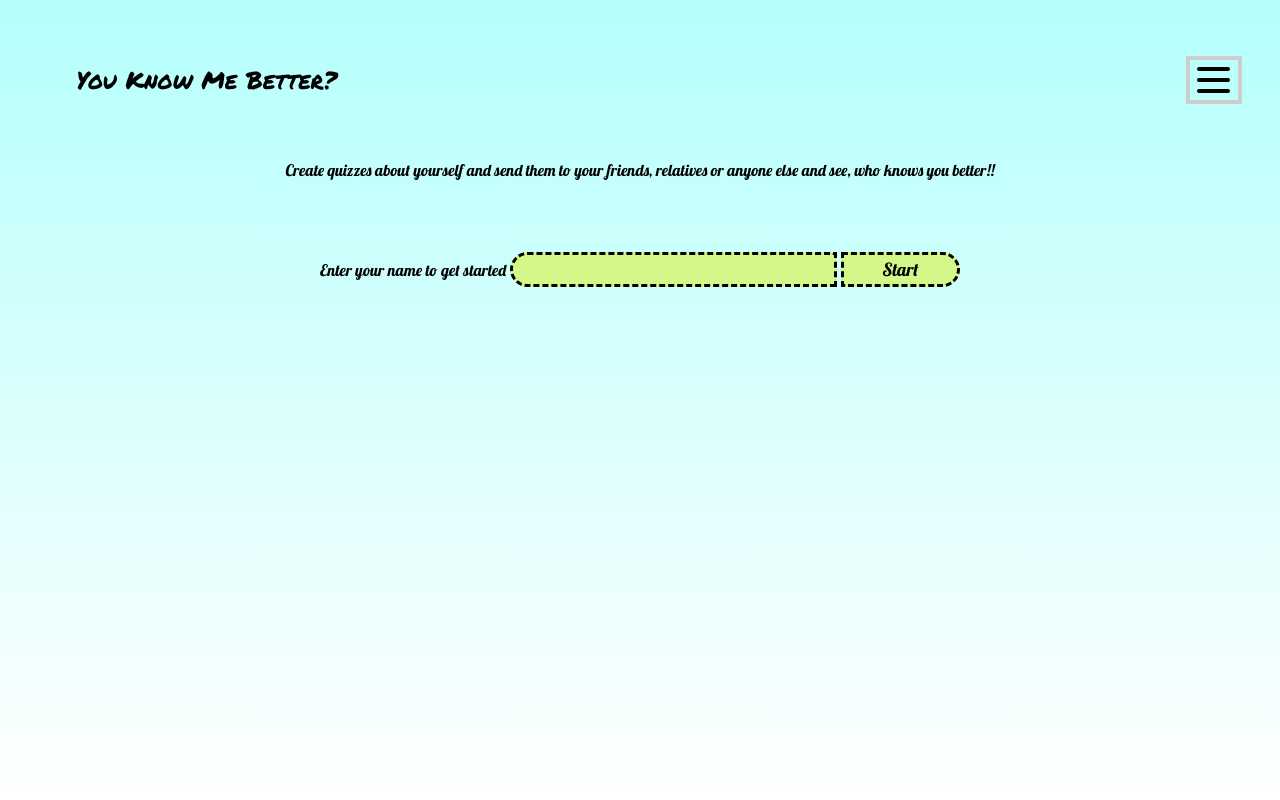
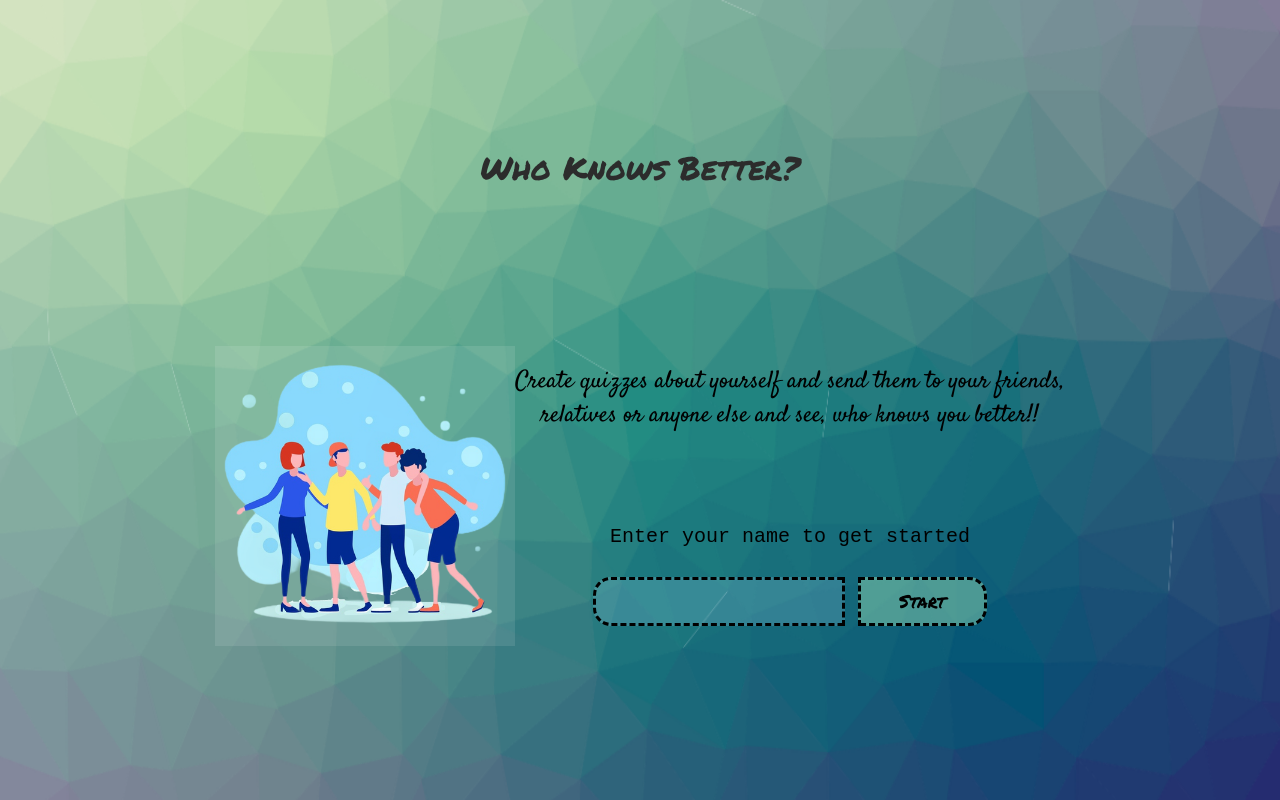
Before and after one commit to prorishi/YouKnowMeBetter, a website: page front-end/html/create.html in a window 1280 px wide. Drawn offline with Linux system fonts and the light colour scheme.

Commit message:
designing

```diff
--- a/front-end/css/create.css
+++ b/front-end/css/create.css
@@ -4,47 +4,54 @@
     align-items: center;
     justify-content: space-evenly;
     flex-wrap: wrap;
-    margin: 0 3vw;
+    padding: 0 4vw;
+    font-size: x-large;
+}
+#intro {
+    text-align: center;
+}
+#page-1 > div {
+    height: 40vh;
+    display: flex;
+    align-items: center;
+    flex-direction: column;
+    justify-content: space-evenly;
 }
 
-#intro {
+#page-1 form {
     text-align: center;
-    padding: 0 2vw;
+    display: flex;
+    flex-wrap: nowrap;
+    justify-content: center;
+
+}
+#page-1 label {
+    font-family: monospace;
+
 }
 
-#page-1 > form {
-    margin-top: 7vh;
-    text-align: left;
-}
-
-/*
-#page-1 > form > input {
-    margin: 1vh 5vh;
-    /* width: 100%;
-    height: 100%;
-    border-width: 2px;
-    outline: none;
-    background: transparent;
-} */
-
-#page-1 > form > button, #page-1 > form > input {
-    margin-top: 2vh;
+#page-1 form > button, #page-1 form > input {
     font-size: large;
-    background: #d3f889;
+    background-color: #afe2ff31;
     border: .4vh dashed ;
     padding: .4vh 3vw;
     border-radius: 1em;
     outline: none;
+    font-family: 'Permanent Marker';
 }
-#page-1 > form > button {
+#page-1  form > button {
     border-bottom-left-radius: 0;
     border-top-left-radius: 0;
+    background-color: #b9ffc55e;
 }
-#page-1 > form > input {
+#page-1  form > input {
+    font-size: -.8em;
+    text-align: left;
+    padding: 1vh .5vw 1vh 3vw;
+    margin-right: 1vw;
     border-bottom-right-radius: 0;
     border-top-right-radius: 0;
 }
-
 
 #options {
     display: grid;
--- a/front-end/css/main.css
+++ b/front-end/css/main.css
@@ -4,30 +4,34 @@
     margin: 0;
     padding: 0;
     box-sizing: border-box;
-    font-family: Lobster, cursive;
+    font-family: Satisfy, cursive;
     text-align: center;
 }
 
 body {
     height: 100vh;
     width: 100%;
-    background: linear-gradient(180deg, #b4fffb, white);
+    background-image: url(/images/bg.png);
+    background-size: 100% 100%;
+    display: flex;
+    flex-direction: column;
+    justify-content: space-evenly;
+    align-items: center;
 }
 
 #header {
-    padding: 7vh 3vw;
     display: flex;
-    justify-content: space-between;
+    justify-content: center;
     align-items: center;
+    /* background-blend-mode: lighten; */
 }
 
 #header > h1 {
-    margin-left: 3vw;
-    font-size: x-large;
     font-family: "Permanent Marker", cursive;
     font-weight: 100;
+    color: #2c2c2c;
 }
-
+/*
 #menu-button {
     height: 6vh;
     width: 7vh;
@@ -43,8 +47,4 @@ body {
     height: .5vh;
     background: black;
     border-radius: 4em;
-}
-
-#body {
-    height: 75vh;
-}
+} */
--- a/front-end/html/create.html
+++ b/front-end/html/create.html
@@ -7,26 +7,29 @@
         <link rel="shortcut icon" href="/" type="image/x-icon" />
         <link rel="stylesheet" href="/css/main.css" />
         <link rel="stylesheet" href="/css/create.css" />
-        <title>You Know Me Better?</title>
+        <title>Who Knows Better?</title>
     </head>
     <body>
         <div id="header">
-            <h1>You Know Me Better?</h1>
-            <div id="menu-button">
+            <h1>Who Knows Better?</h1>
+            <!-- <div id="menu-button">
                 <div></div>
                 <div></div>
                 <div></div>
-            </div>
+            </div> -->
         </div>
         <div id="body">
             <div id="page-1">
-                <div id="intro">Create quizzes about yourself and send them to your friends, relatives or anyone else and see, who knows you better!!</div>
-                <form onsubmit="sub(this)">
+                <img src="/images/friends.png" width="300" height="300" />
+                <div>
+                    <div id="intro">Create quizzes about yourself and send them to your friends, <br> relatives or anyone else and see, who knows you better!!</div>
+                    <br>
                     <label for="user-name">Enter your name to get started</label>
-                    <input type="text" name="user-name" autofocus required />
-
-                    <button type="submit">Start</button>
-                </form>
+                    <form autocomplete="off">
+                        <input type="text" name="user-name" autofocus required />
+                        <button type="submit">Start</button>
+                    </form>
+                </div>
             </div>
 
             <div id="page-2" hidden>
```
Also changed, not shown: front-end/images/bg.jpg (added), front-end/images/bg.png (added), front-end/images/friend.png (added), front-end/images/friends.jpg (added), front-end/images/friends.png (added), front-end/images/refer-friend-illustration-concept_23-2148264294-removebg-preview.png (added).
